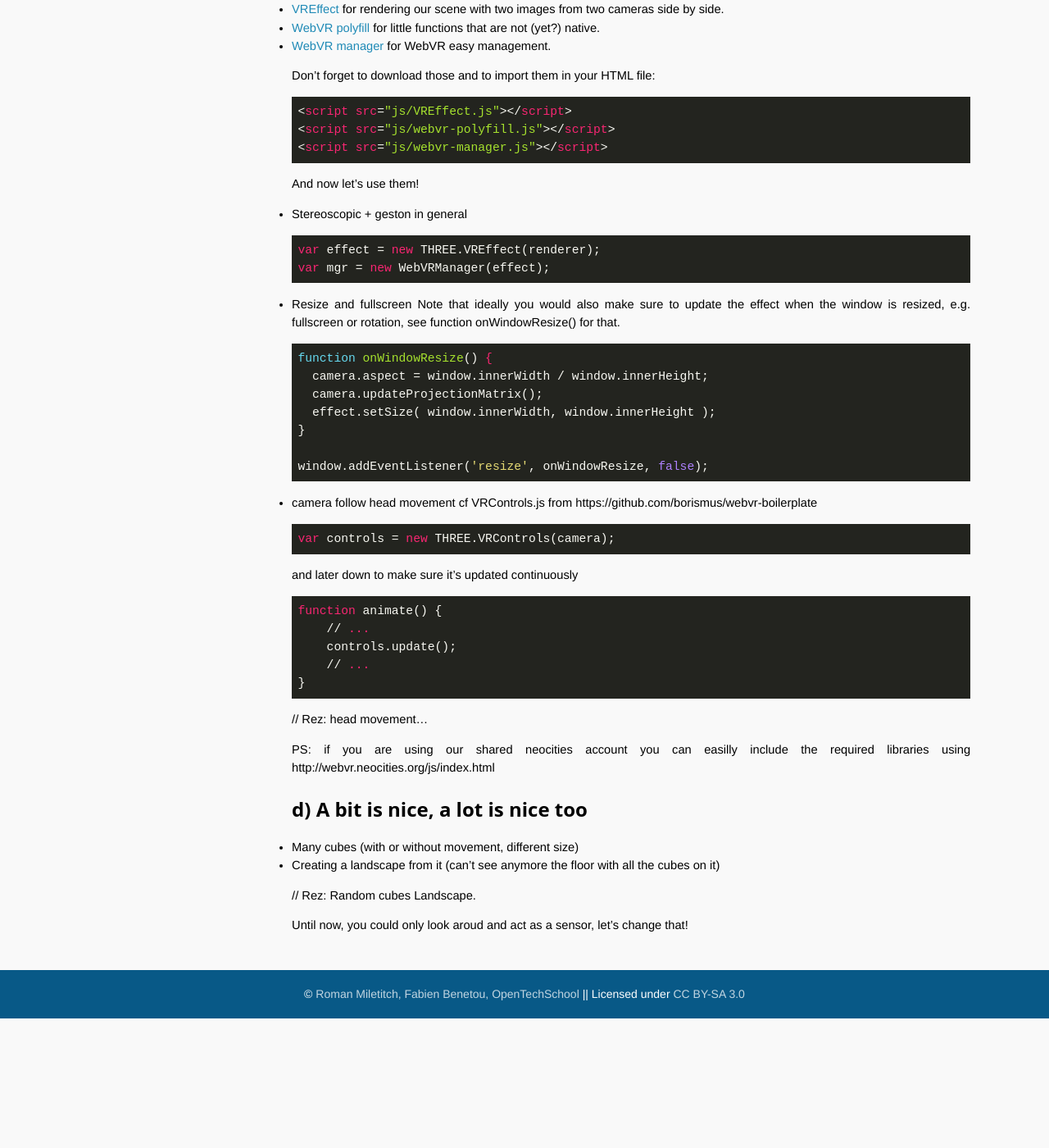
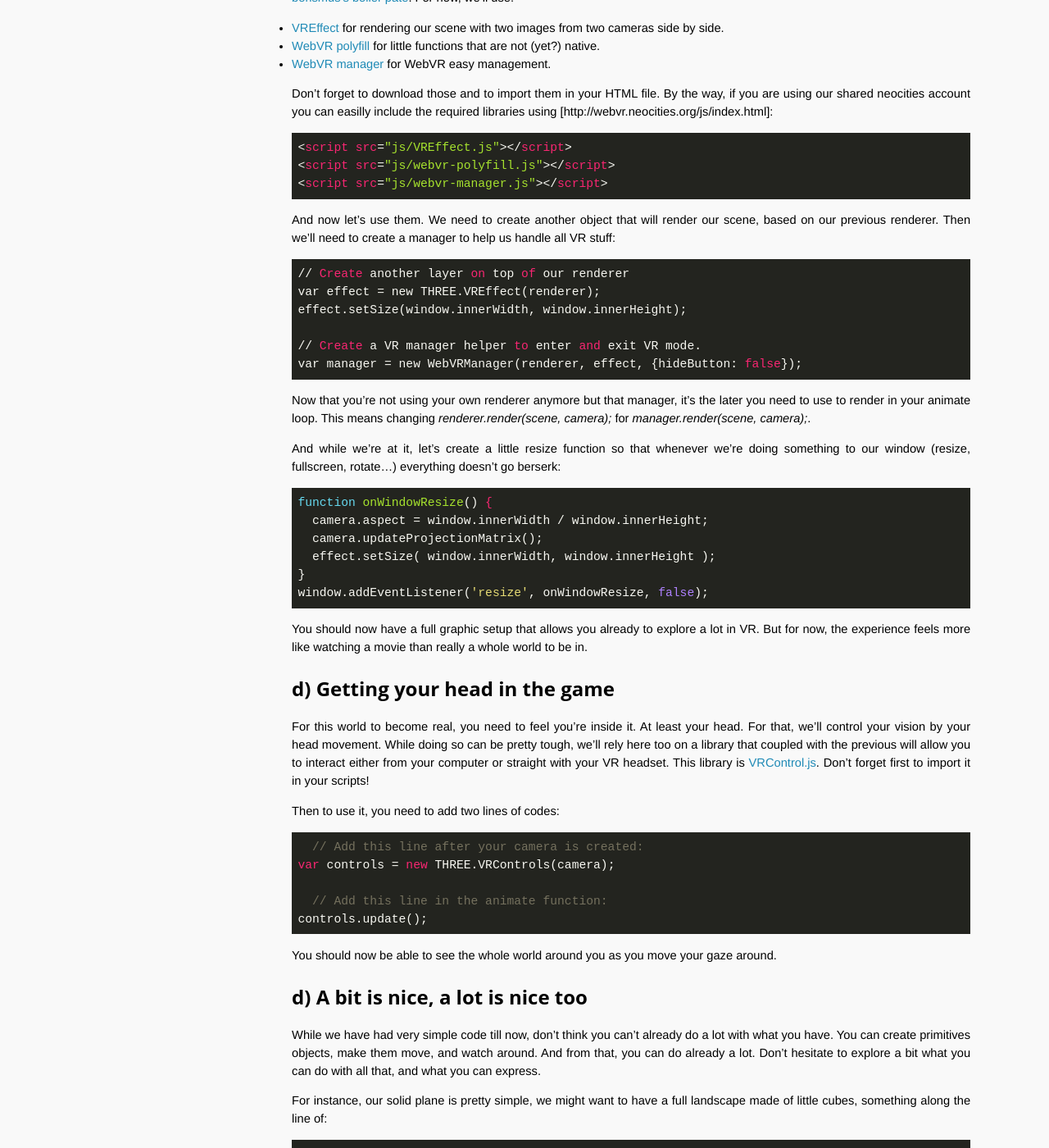
Before and after one commit to OpenTechSchool-Brussels/webVR-for-3D-graphics-and-music, a Jekyll site: the page built from your-3D-scene.markdown, in a window 1280 px wide and 1400 px high, scrolled down 4454 px. Shown: the whole window at 82% size. Built offline with Jekyll 4.4.1, drawn with Linux system fonts in a browser that asks for light colours; Markdown is read by kramdown in place of the engine named in the settings; before the commit the page ends 5696 px from its top, so only the background shows below that; some of the changed text lies outside the part shown.

Commit message:
Update your-3D-scene.markdown

````diff
--- a/your-3D-scene.markdown
+++ b/your-3D-scene.markdown
@@ -57,14 +57,15 @@ Now let's see how that works with code:
 // First, creating the scene.
 var scene = new THREE.Scene();
 
-//  Second, creating the object.
+// Then, the camera.
+var camera = new THREE.PerspectiveCamera( 50, 0.5 * window.innerWidth / window.innerHeight, 1, 10000);
+    camera.position.set( 0, 0, 500 );
+camera.lookAt( scene.position );
+
+//  Last, the objects to see, here  simple cube.
 var mesh = new THREE.Mesh( new THREE.BoxGeometry( 100, 100, 100 ),
                            new THREE.MeshBasicMaterial( { color: 0xffffff, wireframe: true } ) );
 
-// Third, creating the camera.
-var camera = new THREE.PerspectiveCamera( 50, 0.5 * window.innerWidth / window.innerHeight, 1, 10000);
-    camera.position.set( 0, 0, 500 );
-camera.lookAt( scene.position );
 
 // Both last element need to be added to the scene.
 scene.add( mesh );
@@ -120,7 +121,7 @@ plane.rotation.x -= 1.3;
 ```
 
 
-## c) Stepping into Virtual Reality
+## c) Seeing is believing
 It's pretty hard to have a strong definition of VR. What one can still agree on is that bare 3D on a screen does not really feel as reality. Virtual reality is all about immersion. For now, we'll try to better it through graphics alone. Movies theater relies on bigger screen to get a better immersion for a lot of people. On our end, we just need to feed one person so ... we'll use smaller screen and feed graphics straight to our user eyes (not as creepy as it sounds!). This way, all our user will be able to see is our world and our world alone. Way more immersive.
 
 For that to happen, we need to simulate human vision. We can't feed the same image to both eyes, we actually need to get an idea of what each of our eyes would see of our virtual world if we were to inhabit it.
@@ -133,22 +134,28 @@ We could split our renderer in two, get two cameras close to each other and disp
 * [WebVR polyfill](https://github.com/borismus/webvr-polyfill) for little functions that are not (yet?) native.
 * [WebVR manager](https://github.com/borismus/webvr-boilerplate) for WebVR easy management.
 
-Don't forget to download those and to import them in your HTML file:
+Don't forget to download those and to import them in your HTML file. By the way, if you are using our shared neocities account you can easilly include the required libraries using [http://webvr.neocities.org/js/index.html]:
+
 ```javascript
 <script src="js/VREffect.js"></script>
 <script src="js/webvr-polyfill.js"></script>
 <script src="js/webvr-manager.js"></script>
 ```
 
-And now let's use them!
-* Stereoscopic + geston in general
+And now let's use them. We need to create another object that will render our scene, based on our previous renderer. Then we'll need to create a manager to help us handle all VR stuff:
 
 ```javascript
+// Create another layer on top of our renderer
 var effect = new THREE.VREffect(renderer);
-var mgr = new WebVRManager(effect);
+effect.setSize(window.innerWidth, window.innerHeight);
+
+// Create a VR manager helper to enter and exit VR mode.
+var manager = new WebVRManager(renderer, effect, {hideButton: false});
 ```
-* Resize and fullscreen
-Note that ideally you would also make sure to update the effect when the window is resized, e.g. fullscreen or rotation, see function onWindowResize() for that.
+
+Now that you're not using your own renderer anymore but that manager, it's the later you need to use to render in your animate loop. This means changing *renderer.render(scene, camera);* for *manager.render(scene, camera);*.
+
+And while we're at it, let's create a little resize function so that whenever we're doing something to our window (resize, fullscreen, rotate...) everything doesn't go berserk:
 
 ```javascript
 function onWindowResize() {
@@ -156,35 +163,36 @@ function onWindowResize() {
   camera.updateProjectionMatrix();
   effect.setSize( window.innerWidth, window.innerHeight );
 }
-
 window.addEventListener('resize', onWindowResize, false);
 ```
 
-* camera follow head movement cf VRControls.js from https://github.com/borismus/webvr-boilerplate
+You should now have a full graphic setup that allows you already to explore a lot in VR. But for now, the experience feels more like watching a movie than really a whole world to be in.
+
+## d) Getting your head in the game
+For this world to become real, you need to feel you're inside it. At least your head. For that, we'll control your vision by your head movement. While doing so can be pretty tough, we'll rely here too on a library that coupled with the previous will allow you to interact either from your computer or straight with your VR headset. This library is [VRControl.js](https://github.com/mrdoob/three.js/blob/master/examples/js/controls/VRControls.js). Don't forget first to import it in your scripts!
+
+Then to use it, you need to add two lines of codes:
+```javascript
+  // Add this line after your camera is created:
+var controls = new THREE.VRControls(camera);
+
+  // Add this line in the animate function:
+controls.update();
+```
+You should now be able to see the whole world around you as you move your gaze around.
+
+## d) A bit is nice, a lot is nice too
+While we have had very simple code till now, don't think you can't already do a lot with what you have. You can create primitives objects, make them move, and watch around. And from that, you can do already a lot. Don't hesitate to explore a bit what you can do with all that, and what you can express.
+
+For instance, our solid plane is pretty simple, we might want to have a full landscape made of little cubes, something along the line of:
 
 ```javascript
-var controls = new THREE.VRControls(camera);
-```
+var material = new THREE.MeshBasicMaterial( { color: 0xffffff, shading: THREE.FlatShading } );
 
-and later down to make sure it's updated continuously
-
-```javascript
-function animate() {
-	// ...
-	controls.update();
-	// ...
+for(var i=0; i<100; i++) {
+var mesh = new THREE.Mesh( new THREE.BoxGeometry( Math.random(10), Math.random(10), Math.random(10) ), material);
+mesh.position.set( Math.random(100)-50, Math.random(100)-50, 0 );
 }
 ```
 
-// Rez: head movement...
-
-PS: if you are using our shared neocities account you can easilly include the required libraries using http://webvr.neocities.org/js/index.html
-
-## d) A bit is nice, a lot is nice too
-* Many cubes (with or without movement, different size)
-* Creating a landscape from it (can't see anymore the floor with all the cubes on it)
-
-
-// Rez: Random cubes Landscape.
-
-Until now, you could only look aroud and act as a sensor, let's change that!
+Well, now we're having a start of a full experience, but our interaction margin is still pretty small, let's see what next section has to say about that!
````
